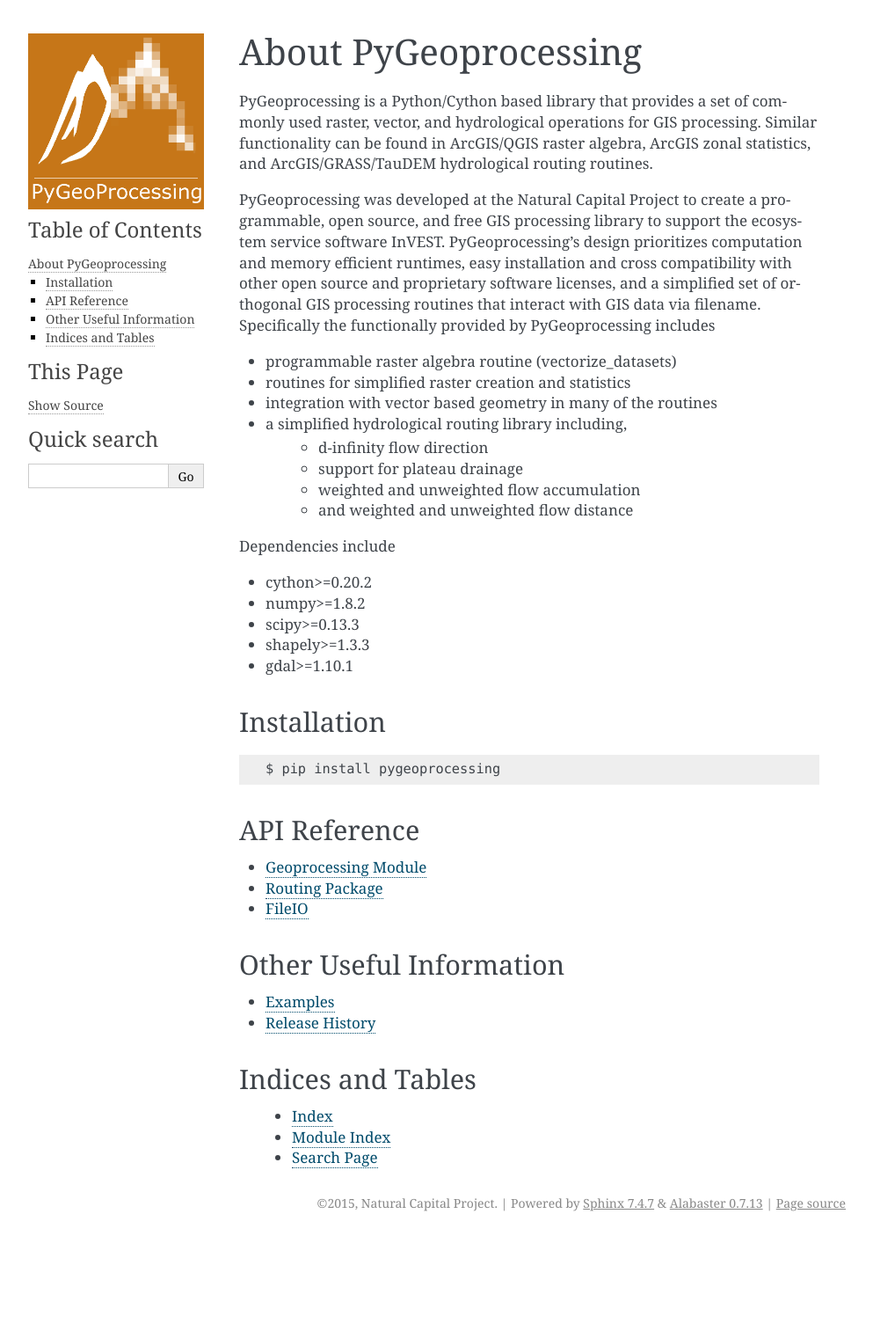
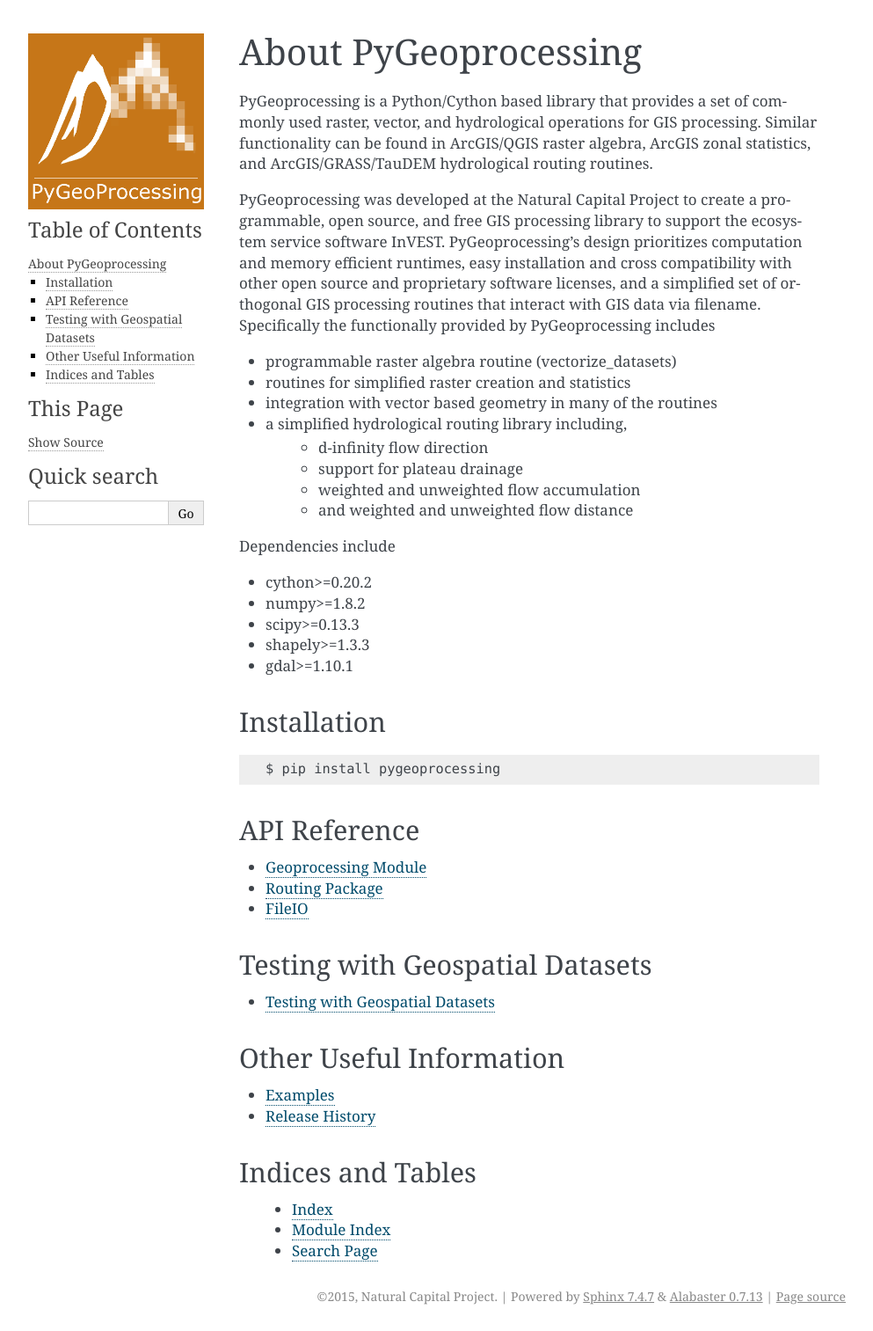
Before and after one commit to hkotaro1215/pygeoprocessing, a Sphinx documentation site: the page built from docs/source/index.rst, in a window 1280 px wide. Shown: the whole page at 88% size, without its empty margins (148-1141 px from the left). Built offline with Sphinx 7.4.7, drawn with Linux system fonts in a browser that asks for light colours; the version number could not be read and is left out; before the commit the page ends 1407 px from its top, so only the background shows below that.

Commit message:
Updating docs to include testing in the newly merged docs source tree

```diff
--- a/docs/source/index.rst
+++ b/docs/source/index.rst
@@ -20,6 +20,15 @@ API Reference
     packages/routing.rst
     packages/fileio.rst
 
+================================
+Testing with Geospatial Datasets
+================================
+
+.. toctree::
+    :maxdepth: 1
+
+    testing.rst
+
 ========================
 Other Useful Information
 ========================
```
Also changed, not shown: docs/source/testing.rst (renamed from docs/testing.rst).
